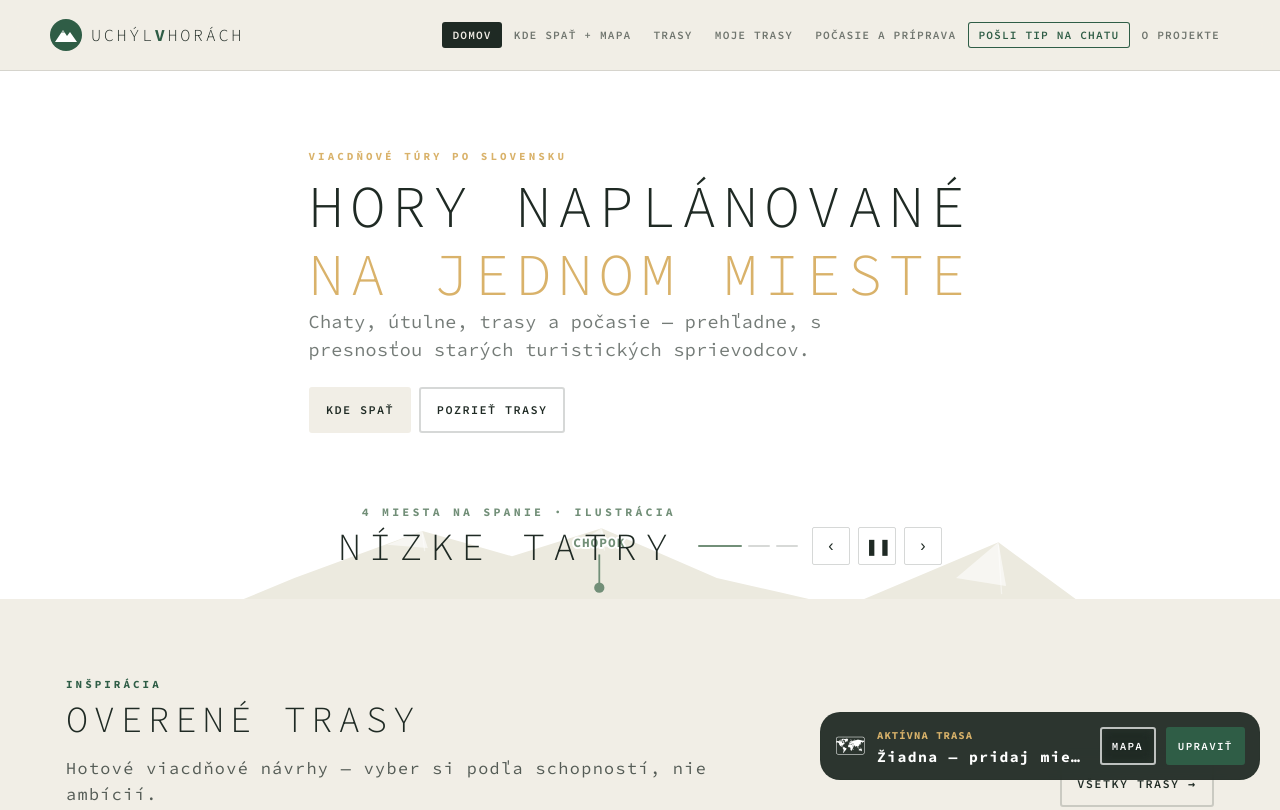
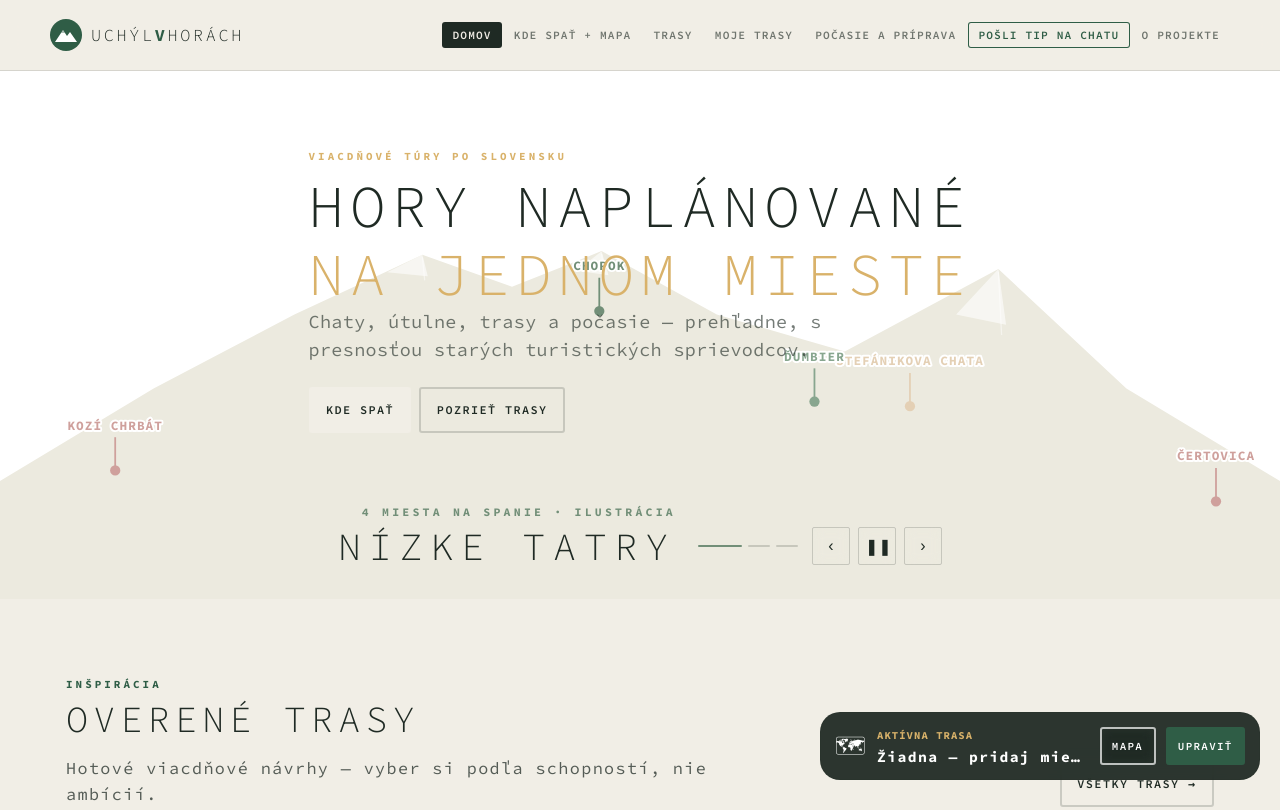
Before and after one commit to lukasmikoggl-hash/uchylVhorach, a plain HTML site: page uchylvhorach-v6-minimal (1).html in a window 1280 px wide. Shown: the top 810 px of the page. Drawn offline with Linux system fonts and the light colour scheme.

Commit message:
Fix hero mountain silhouette clipping
altY() still used the old 560px-tall calibration after the hero SVG
was shortened to 420px, so most of the ridge fell below the viewBox
and only a flat sliver near the peaks was visible. Recalibrated the
mapping to the new height.

```diff
--- a/uchylvhorach-v6-minimal (1).html
+++ b/uchylvhorach-v6-minimal (1).html
@@ -1633,7 +1633,7 @@ document.addEventListener('click', e => {
 });
 
 /* ===== Domov: hero s profilmi pohorí ===== */
-const altY = a => 540 - (a - 500) / 2200 * 250;          // výška v m → y v ilustrácii (hory v dolnej polovici)
+const altY = a => 400 - (a - 300) / 1800 * 260;          // výška v m → y v ilustrácii (prispôsobené výške hero SVG, 420px)
 function ridgeAlt(pts, x){
   for(let i = 1; i < pts.length; i++) if(x <= pts[i][0]){ const [x0,a0] = pts[i-1], [x1,a1] = pts[i]; return a0 + (a1-a0) * (x-x0) / (x1-x0); }
   return pts[pts.length-1][1];
```
